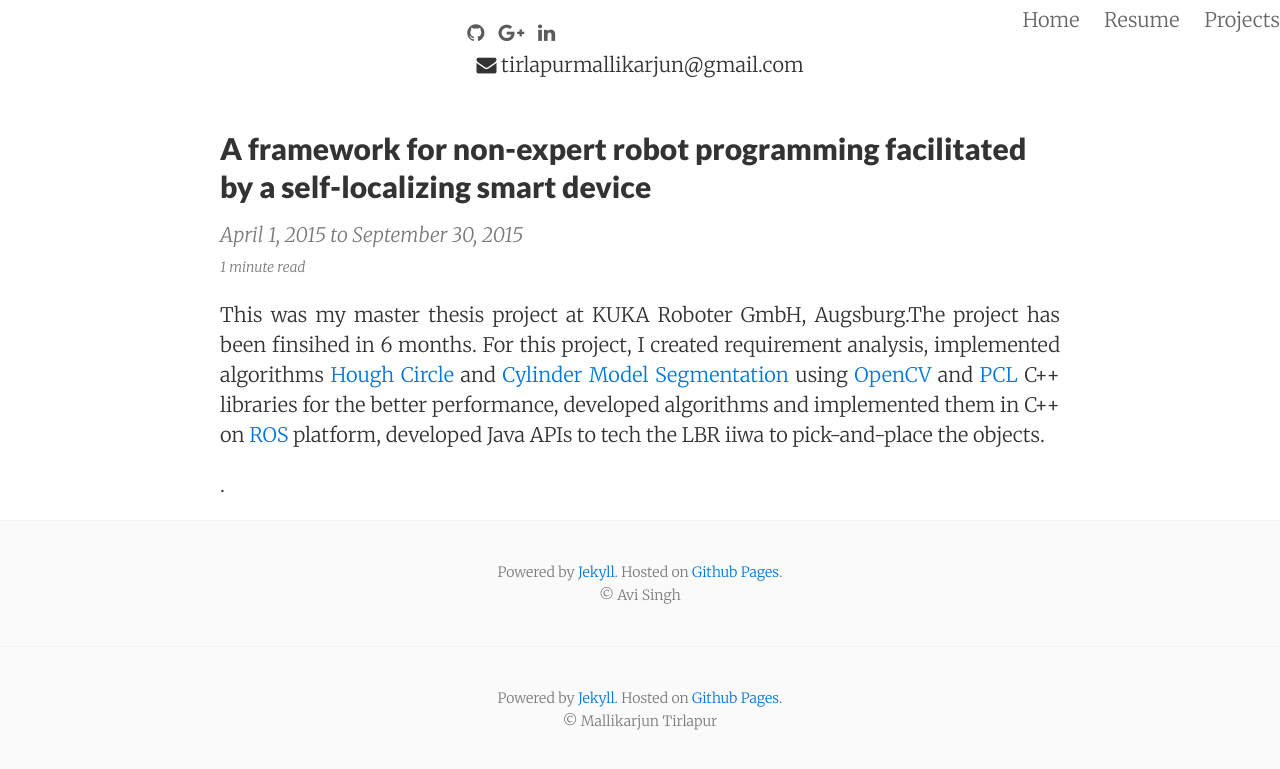
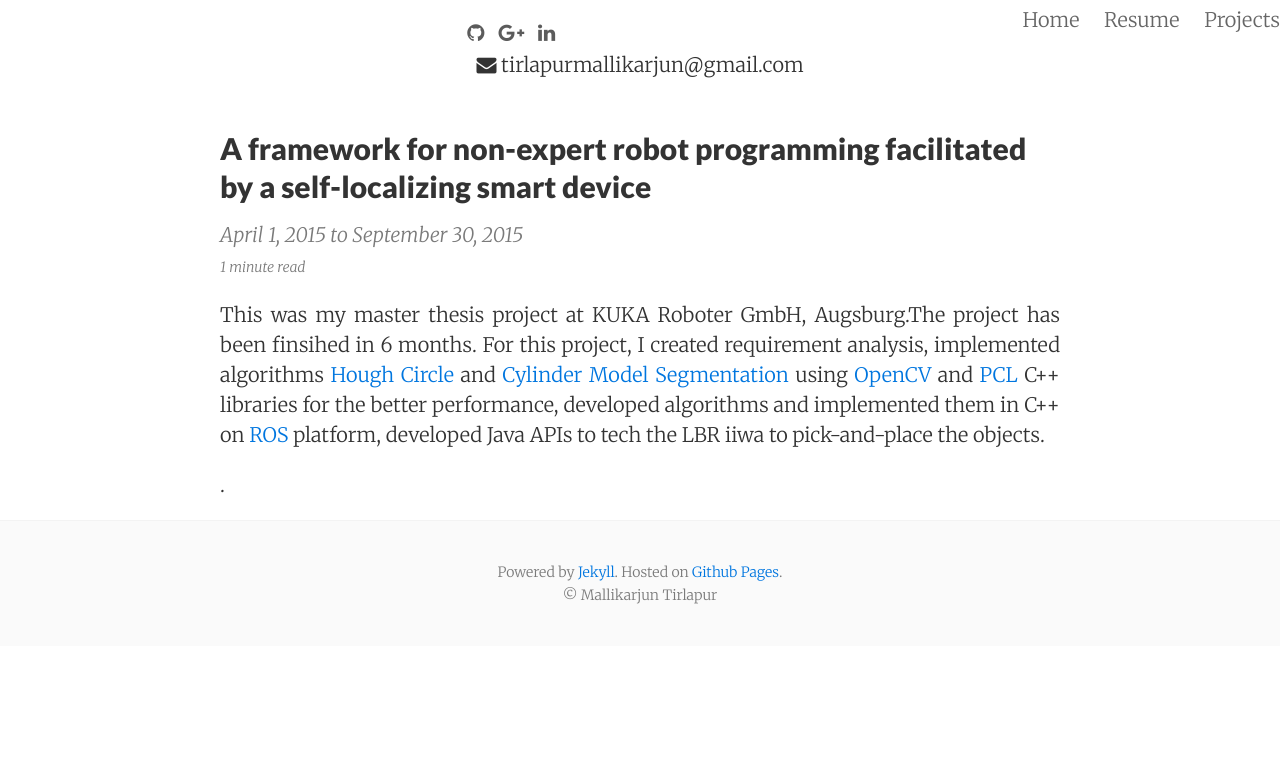
Before and after one commit to MallikarjunTirlapur/MallikarjunTirlapur.github.io, a Jekyll site: the page built from MasterThesis/index.html, in a window 1280 px wide. Shown: the top 769 px of the page. Built offline with Jekyll 4.4.1, drawn with Linux system fonts in a browser that asks for light colours; nearby versions of some CDN libraries; comment, search, counter and statistics services are not loaded.

Commit message:
Update index.html

```diff
--- a/MasterThesis/index.html
+++ b/MasterThesis/index.html
@@ -58,14 +58,6 @@ layout: default
     </div>
   </div>
 
-  <footer class="center">
-  <div class="measure">
-    <small>
-      Powered by <a href="https://jekyllrb.com/">Jekyll</a>. Hosted on <a href="https://pages.github.com/">Github Pages</a>. <br>
-      © Avi Singh
-    </small>
-  </div>
-</footer>
 
 </body>
 </html>
```
